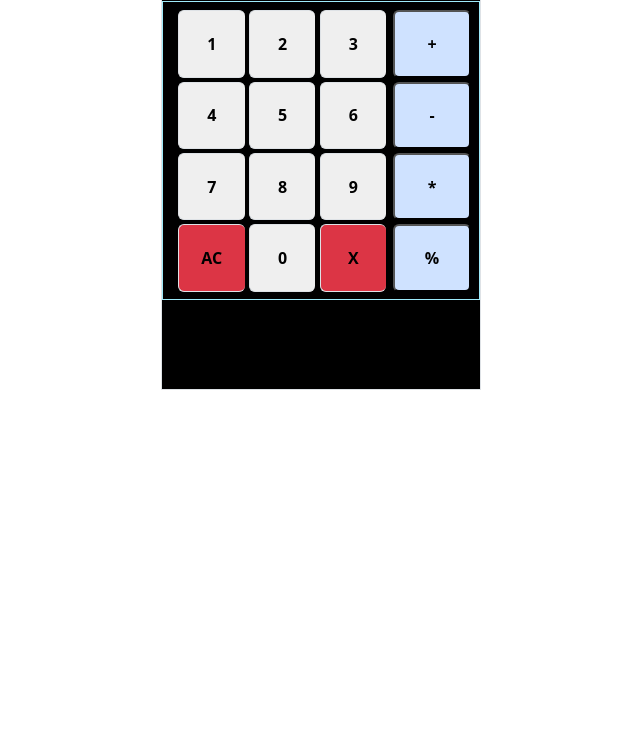
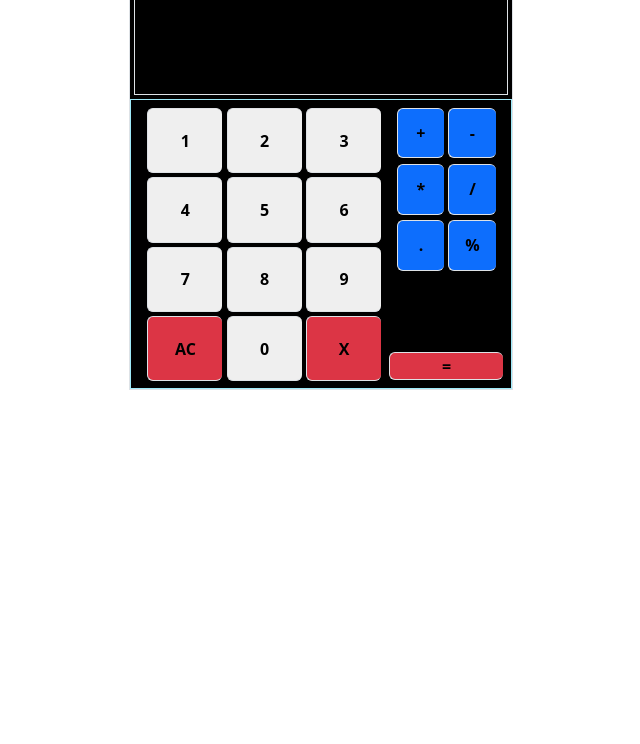
Before and after one commit to varmavemula/calculator, a plain HTML site: page index.html in a window 1280 px wide. Shown: the part 56-800 px from the top of the page, without its empty margins (319-959 px from the left). Drawn offline with nearby package versions, Linux system fonts and the light colour scheme.

Commit message:
calculator basic opeartions done

```diff
--- a/index.html
+++ b/index.html
@@ -10,34 +10,43 @@
     </head>
     <body style="font-weight: bolder;">
         <h2 class="mx-auto" style="width:10%;">Calculator</h2>
-        <div class="d-flex flex-column h-50 w-25 mx-auto border bg-black">
-            <div class="border m-1 h-auto ">
+        <div class="d-flex flex-column h-50 mx-auto border bg-black" style="width: 30%;">
+            <div class="border m-1 text-success" id="display" style="min-height: 25%;">
 
             </div>
-            <div class="border border-info-subtle p-2 h-75 d-flex">
+            <div class="border border-info-subtle p-2 h-75 d-flex flex-row justify-content-evenly">
                 <div class="grid text-center">
-                    <button class="mb-1 border border-end-0 rounded" style="width: 30%; height: 24%;">1</button>
-                    <button class="border border-end-0 rounded" style="width: 30%; height: 24%;">2</button>
-                    <button class="border border-end-0 rounded" style="width: 30%;height: 24%;">3</button>
-                    <button class="mb-1 border border-end-0 rounded" style="width: 30%;height: 24%;">4</button>
-                    <button class="border border-end-0 rounded" style="width: 30%;height: 24%;">5</button>
-                    <button class="border border-end-0 rounded" style="width: 30%;height: 24%;">6</button>
-                    <button class="mb-1 border border-end-0 rounded" style="width: 30%;height: 24%;">7</button>
-                    <button class="border border-end-0 rounded" style="width: 30%;height: 24%;">8</button>
-                    <button class="border border-end-0 rounded" style="width: 30%;height: 24%;">9</button>
-                    <button class="mb-1 border border-end-0 rounded bg-danger" style="width: 30%;height: 24%;">AC</button>
-                    <button class="border border-end-0 rounded" style="width: 30%; height: 24%;">0</button>
-                    <button class="border border-end-0 rounded bg-danger" style="width: 30%; height: 24%;">X</button>
+                    <button class="mb-1 border border-end-0 rounded" style="width: 30%; height: 24%;" onclick="print('1')">1</button>
+                    <button class="border border-end-0 rounded" style="width: 30%; height: 24%;" onclick="print('2')">2</button>
+                    <button class="border border-end-0 rounded" style="width: 30%;height: 24%;" onclick="print('3')">3</button>
+                    <button class="mb-1 border border-end-0 rounded" style="width: 30%;height: 24%;" onclick="print('4')">4</button>
+                    <button class="border border-end-0 rounded" style="width: 30%;height: 24%;" onclick="print('5')">5</button>
+                    <button class="border border-end-0 rounded" style="width: 30%;height: 24%;" onclick="print('6')">6</button>
+                    <button class="mb-1 border border-end-0 rounded" style="width: 30%;height: 24%;" onclick="print('7')">7</button>
+                    <button class="border border-end-0 rounded" style="width: 30%;height: 24%;" onclick="print('8')">8</button>
+                    <button class="border border-end-0 rounded" style="width: 30%;height: 24%;" onclick="print('9')">9</button>
+                    <button class="mb-1 border border-end-0 rounded bg-danger" style="width: 30%;height: 24%;" onclick="deleteAll()">AC</button>
+                    <button class="border border-end-0 rounded" style="width: 30%; height: 24%;" onclick="print('0')">0</button>
+                    <button class="border border-end-0 rounded bg-danger" style="width: 30%; height: 24%;" onclick="deleteChar()">X</button>
                 </div>
-                <div>
-                    <button class="mr-1border-end-0 rounded bg-primary-subtle mb-1" style="width: 100%; height:24%;">+</button>
-                    <button class="mr-1border-end-0 rounded bg-primary-subtle mb-1" style="width: 100%; height:24%;">-</button>
-                    <button class="mr-1border-end-0 rounded bg-primary-subtle mb-1" style="width: 100%; height:24%;">*</button>
-                    <button class="mr-1border-end-0 rounded bg-primary-subtle mb-1" style="width: 100%; height:24%;">%</button>
+                <div class="d-flex flex-column justify-content-between text-center">
+                    <div class=" flex flex-row md-2">
+                        <button class="col-5 md-2 border border-end-0 rounded bg-primary" style="height: 50%; margin-bottom: 5%;" onclick="print('+')">+</button>
+                        <button class="col-5 md-2 border border-end-0 rounded bg-primary" style="height: 50%; margin-bottom: 5%;" onclick="print('-')">-</button>
+                        <button class="col-5 md-2 border border-end-0 rounded bg-primary" style="height: 50%; margin-bottom: 5%;" onclick="print('*')">*</button>
+                        <button class="col-5 md-2 border border-end-0 rounded bg-primary" style="height: 50%; margin-bottom: 5%;" onclick="print('/')">/</button>
+                        <button class="col-5 md-2 border border-end-0 rounded bg-primary" style="height: 50%; margin-bottom: 5%;" onclick="print('.')">.</button>
+                        <button class="col-5 md-2 border border-end-0 rounded bg-primary" style="height: 50%; margin-bottom: 5%;" onclick="print('%')">%</button>
+
+                    </div>
+                    <div>
+                        <button class="col-5 md-2 border border-end-0 rounded bg-danger" style="height: 100%; width: 100%;" onclick="calculateValue()">=</button>
+                    </div>
                 </div>
             </div>
 
         </div>
         <script src="https://cdn.jsdelivr.net/npm/bootstrap@5.3.2/dist/js/bootstrap.bundle.min.js" integrity="sha384-C6RzsynM9kWDrMNeT87bh95OGNyZPhcTNXj1NW7RuBCsyN/o0jlpcV8Qyq46cDfL" crossorigin="anonymous"></script>
+        <script src="./index.js"></script>
     </body>
 </html>
--- a/index.js
+++ b/index.js
@@ -0,0 +1,24 @@
+    function print(value) {
+        const displayDiv = document.getElementById('display');
+        displayDiv.innerText += value;
+    }
+
+    //write a function that will clear the single digit from the display when "X" is clicked
+    function deleteChar() {
+        const displayDiv = document.getElementById('display');
+        displayDiv.innerText = displayDiv.innerText.slice(0, -1);
+    }
+
+    //write a function that will clear the entire display when "C" is clicked
+    function deleteAll() {
+        const displayDiv = document.getElementById('display');
+        displayDiv.innerText = '';
+    }
+
+    //write a function that will evaluate the expression when "=" is clicked
+    function calculateValue() {
+        const displayDiv = document.getElementById('display');
+        displayDiv.innerText = eval(displayDiv.innerText);
+        console.log(eval(displayDiv.innerText));
+        console.log(displayDiv.innerText);
+    }
```
